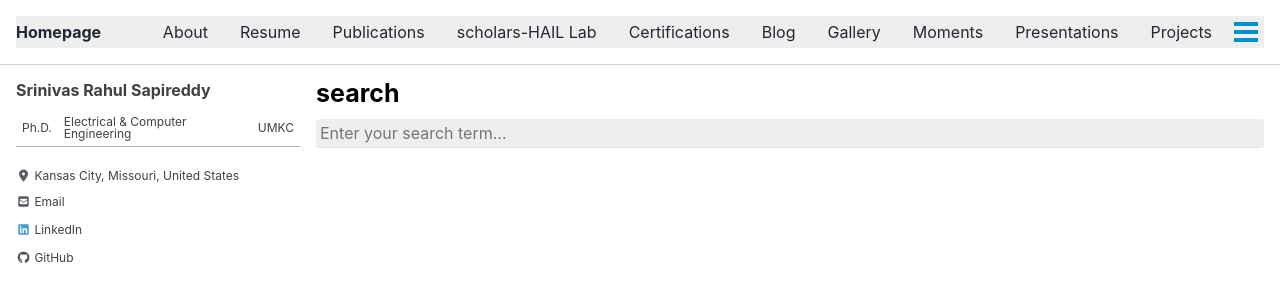
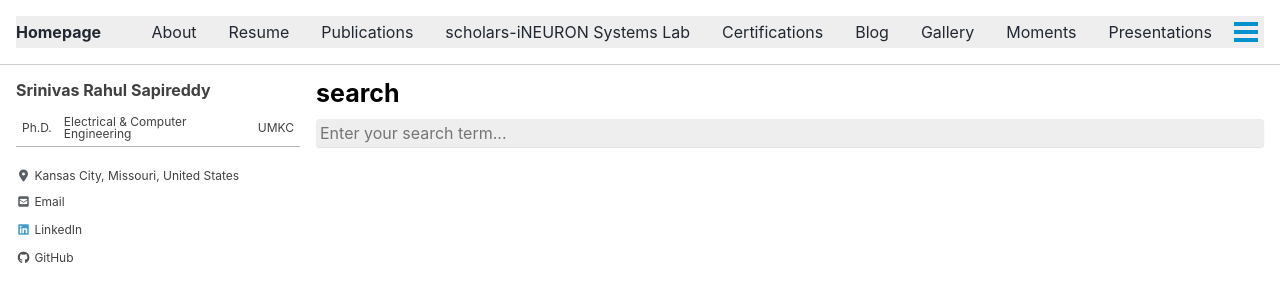
Before and after one commit to srsapireddy/srsapireddy.github.io, a Jekyll site: the page built from _pages/search.md, in a window 1280 px wide and 900 px high. Shown: the top 302 px of the window. Built offline with Jekyll 4.4.1, drawn with Linux system fonts in a browser that asks for light colours; cached includes are drawn as plain includes; nearby versions of some CDN libraries.

Commit message:
Update navigation.yml

```diff
--- a/_data/navigation.yml
+++ b/_data/navigation.yml
@@ -6,7 +6,7 @@ main:
     url: /resume/
   - title: "Publications"
     url: /publications/
-  - title: "scholars-HAIL Lab"
+  - title: "scholars-iNEURON Systems Lab"
     url: /scholars/
   - title: "Certifications"
     url: /certifications/
```
